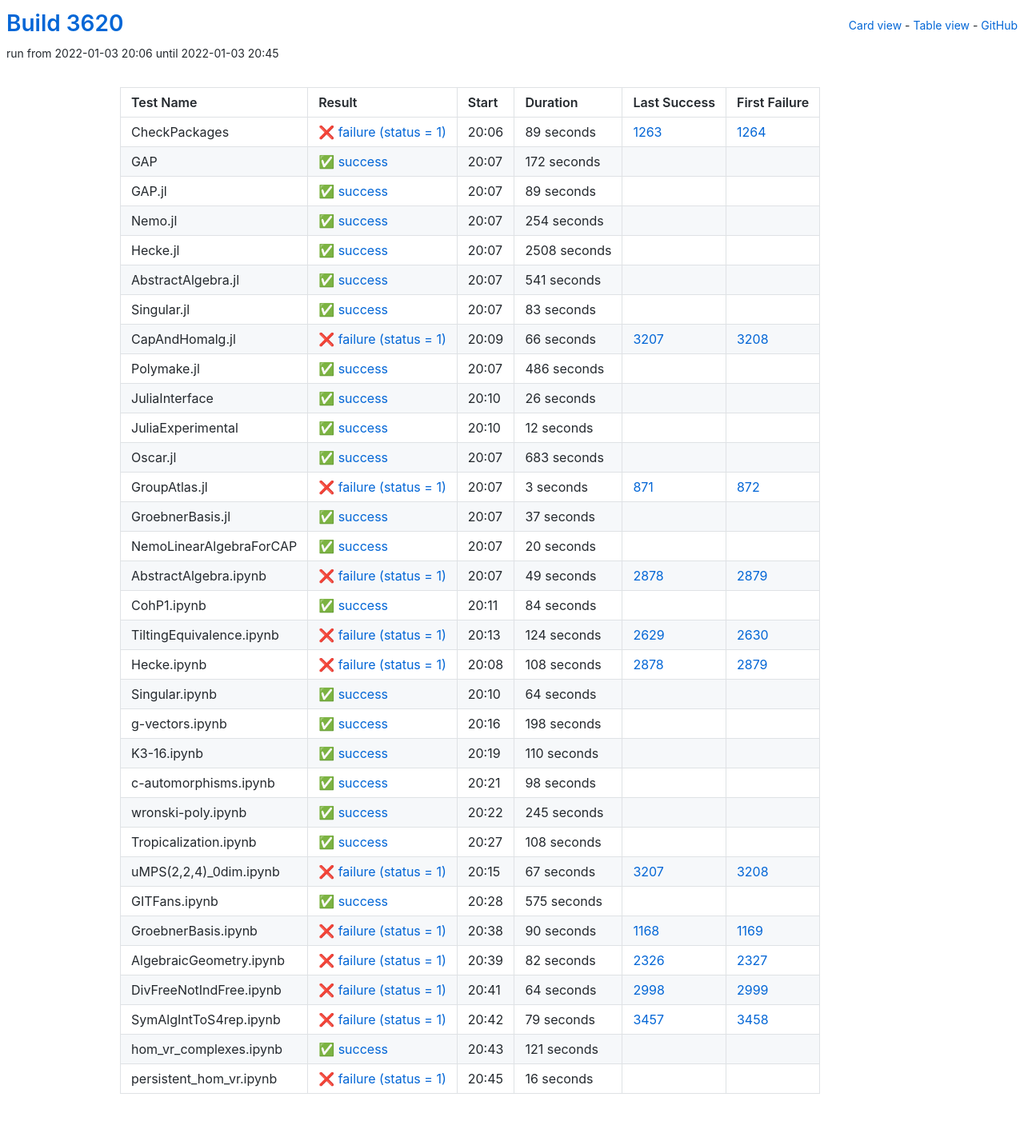
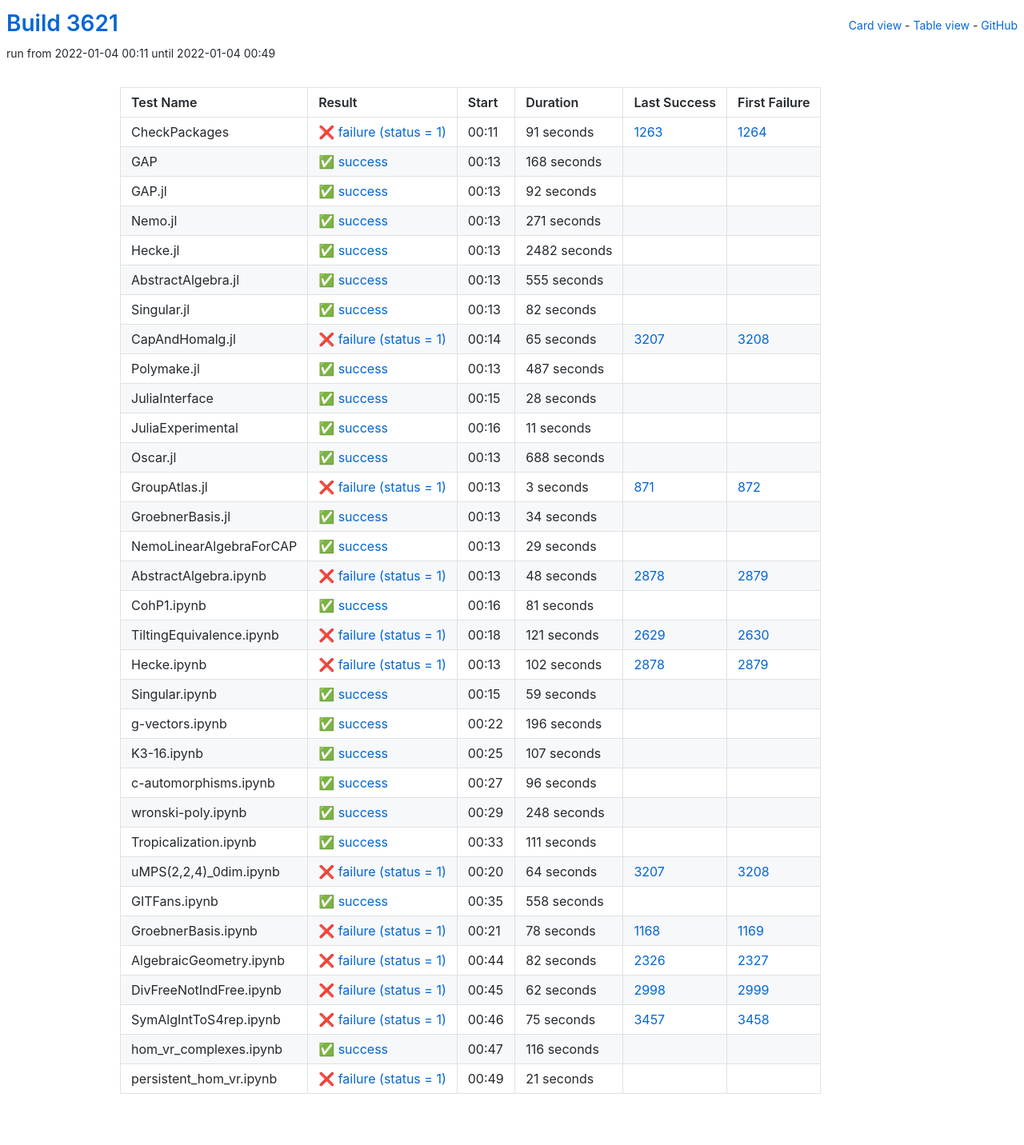
Before and after one commit to oscar-system/oscar-ci-status-stable, a Jekyll site: the page built from table.html, in a window 1280 px wide. Shown: the whole page at 80% size. Built offline with Jekyll 4.4.1, drawn with Linux system fonts in a browser that asks for light colours.

Commit message:
Build #3621

```diff
--- a/_data/ci.yml
+++ b/_data/ci.yml
@@ -1,6 +1,6 @@
 ---
-build: 3620
-build_url: https://oscarci.mathematik.uni-kl.de/job/oscar-stable/3620/
+build: 3621
+build_url: https://oscarci.mathematik.uni-kl.de/job/oscar-stable/3621/
 job: oscar-stable
 organization: oscar-system
 repo: oscar-ci-status-stable
@@ -8,152 +8,152 @@ repourl: https://github.com/oscar-system/oscar-ci-status-stable
 tests:
 - name: CheckPackages
   id: checkpackages
-  log: https://oscarci.mathematik.uni-kl.de/job/oscar-stable/3620/artifact/logs/build-3620/CheckPackages.log
-  start: 2022-01-03 20:06
+  log: https://oscarci.mathematik.uni-kl.de/job/oscar-stable/3621/artifact/logs/build-3621/CheckPackages.log
+  start: 2022-01-04 00:11
   success: false
   exitcode: 1
   status: failure
-  duration: 89
+  duration: 91
   last_success: 1263
   last_success_url: https://oscarci.mathematik.uni-kl.de/job/oscar-stable/1263/
   first_failure: 1264
   first_failure_url: https://oscarci.mathematik.uni-kl.de/job/oscar-stable/1264/
 - name: GAP
   id: gap
-  log: https://oscarci.mathematik.uni-kl.de/job/oscar-stable/3620/artifact/logs/build-3620/GAP.log
-  start: 2022-01-03 20:07
+  log: https://oscarci.mathematik.uni-kl.de/job/oscar-stable/3621/artifact/logs/build-3621/GAP.log
+  start: 2022-01-04 00:13
   success: true
   exitcode: 0
   status: success
-  duration: 172
+  duration: 168
   last_success: false
   last_success_url:
   first_failure: false
   first_failure_url:
 - name: GAP.jl
   id: gap-jl
-  log: https://oscarci.mathematik.uni-kl.de/job/oscar-stable/3620/artifact/logs/build-3620/GAP.jl.log
-  start: 2022-01-03 20:07
+  log: https://oscarci.mathematik.uni-kl.de/job/oscar-stable/3621/artifact/logs/build-3621/GAP.jl.log
+  start: 2022-01-04 00:13
   success: true
   exitcode: 0
   status: success
-  duration: 89
+  duration: 92
   last_success: false
   last_success_url:
   first_failure: false
   first_failure_url:
 - name: Nemo.jl
   id: nemo-jl
-  log: https://oscarci.mathematik.uni-kl.de/job/oscar-stable/3620/artifact/logs/build-3620/Nemo.jl.log
-  start: 2022-01-03 20:07
+  log: https://oscarci.mathematik.uni-kl.de/job/oscar-stable/3621/artifact/logs/build-3621/Nemo.jl.log
+  start: 2022-01-04 00:13
   success: true
   exitcode: 0
   status: success
-  duration: 254
+  duration: 271
   last_success: false
   last_success_url:
   first_failure: false
   first_failure_url:
 - name: Hecke.jl
   id: hecke-jl
-  log: https://oscarci.mathematik.uni-kl.de/job/oscar-stable/3620/artifact/logs/build-3620/Hecke.jl.log
-  start: 2022-01-03 20:07
+  log: https://oscarci.mathematik.uni-kl.de/job/oscar-stable/3621/artifact/logs/build-3621/Hecke.jl.log
+  start: 2022-01-04 00:13
   success: true
   exitcode: 0
   status: success
-  duration: 2508
+  duration: 2482
   last_success: false
   last_success_url:
   first_failure: false
   first_failure_url:
 - name: AbstractAlgebra.jl
   id: abstractalgebra-jl
-  log: https://oscarci.mathematik.uni-kl.de/job/oscar-stable/3620/artifact/logs/build-3620/AbstractAlgebra.jl.log
-  start: 2022-01-03 20:07
+  log: https://oscarci.mathematik.uni-kl.de/job/oscar-stable/3621/artifact/logs/build-3621/AbstractAlgebra.jl.log
+  start: 2022-01-04 00:13
   success: true
   exitcode: 0
   status: success
-  duration: 541
+  duration: 555
   last_success: false
   last_success_url:
   first_failure: false
   first_failure_url:
 - name: Singular.jl
   id: singular-jl
-  log: https://oscarci.mathematik.uni-kl.de/job/oscar-stable/3620/artifact/logs/build-3620/Singular.jl.log
-  start: 2022-01-03 20:07
+  log: https://oscarci.mathematik.uni-kl.de/job/oscar-stable/3621/artifact/logs/build-3621/Singular.jl.log
+  start: 2022-01-04 00:13
   success: true
   exitcode: 0
   status: success
-  duration: 83
+  duration: 82
   last_success: false
   last_success_url:
   first_failure: false
   first_failure_url:
 - name: CapAndHomalg.jl
   id: capandhomalg-jl
-  log: https://oscarci.mathematik.uni-kl.de/job/oscar-stable/3620/artifact/logs/build-3620/CapAndHomalg.jl.log
-  start: 2022-01-03 20:09
+  log: https://oscarci.mathematik.uni-kl.de/job/oscar-stable/3621/artifact/logs/build-3621/CapAndHomalg.jl.log
+  start: 2022-01-04 00:14
   success: false
   exitcode: 1
   status: failure
-  duration: 66
+  duration: 65
   last_success: 3207
   last_success_url: https://oscarci.mathematik.uni-kl.de/job/oscar-stable/3207/
   first_failure: 3208
   first_failure_url: https://oscarci.mathematik.uni-kl.de/job/oscar-stable/3208/
 - name: Polymake.jl
   id: polymake-jl
-  log: https://oscarci.mathematik.uni-kl.de/job/oscar-stable/3620/artifact/logs/build-3620/Polymake.jl.log
-  start: 2022-01-03 20:07
+  log: https://oscarci.mathematik.uni-kl.de/job/oscar-stable/3621/artifact/logs/build-3621/Polymake.jl.log
+  start: 2022-01-04 00:13
   success: true
   exitcode: 0
   status: success
-  duration: 486
+  duration: 487
   last_success: false
   last_success_url:
   first_failure: false
   first_failure_url:
 - name: JuliaInterface
   id: juliainterface
-  log: https://oscarci.mathematik.uni-kl.de/job/oscar-stable/3620/artifact/logs/build-3620/JuliaInterface.log
-  start: 2022-01-03 20:10
+  log: https://oscarci.mathematik.uni-kl.de/job/oscar-stable/3621/artifact/logs/build-3621/JuliaInterface.log
+  start: 2022-01-04 00:15
   success: true
   exitcode: 0
   status: success
-  duration: 26
+  duration: 28
   last_success: false
   last_success_url:
   first_failure: false
   first_failure_url:
 - name: JuliaExperimental
   id: juliaexperimental
-  log: https://oscarci.mathematik.uni-kl.de/job/oscar-stable/3620/artifact/logs/build-3620/JuliaExperimental.log
-  start: 2022-01-03 20:10
+  log: https://oscarci.mathematik.uni-kl.de/job/oscar-stable/3621/artifact/logs/build-3621/JuliaExperimental.log
+  start: 2022-01-04 00:16
   success: true
   exitcode: 0
   status: success
-  duration: 12
+  duration: 11
   last_success: false
   last_success_url:
   first_failure: false
   first_failure_url:
 - name: Oscar.jl
   id: oscar-jl
-  log: https://oscarci.mathematik.uni-kl.de/job/oscar-stable/3620/artifact/logs/build-3620/Oscar.jl.log
-  start: 2022-01-03 20:07
+  log: https://oscarci.mathematik.uni-kl.de/job/oscar-stable/3621/artifact/logs/build-3621/Oscar.jl.log
+  start: 2022-01-04 00:13
   success: true
   exitcode: 0
   status: success
-  duration: 683
+  duration: 688
   last_success: false
   last_success_url:
   first_failure: false
   first_failure_url:
 - name: GroupAtlas.jl
   id: groupatlas-jl
-  log: https://oscarci.mathematik.uni-kl.de/job/oscar-stable/3620/artifact/logs/build-3620/GroupAtlas.jl.log
-  start: 2022-01-03 20:07
+  log: https://oscarci.mathematik.uni-kl.de/job/oscar-stable/3621/artifact/logs/build-3621/GroupAtlas.jl.log
+  start: 2022-01-04 00:13
   success: false
   exitcode: 1
   status: failure
@@ -164,188 +164,188 @@ tests:
   first_failure_url: https://oscarci.mathematik.uni-kl.de/job/oscar-stable/872/
 - name: GroebnerBasis.jl
   id: groebnerbasis-jl
-  log: https://oscarci.mathematik.uni-kl.de/job/oscar-stable/3620/artifact/logs/build-3620/GroebnerBasis.jl.log
-  start: 2022-01-03 20:07
+  log: https://oscarci.mathematik.uni-kl.de/job/oscar-stable/3621/artifact/logs/build-3621/GroebnerBasis.jl.log
+  start: 2022-01-04 00:13
   success: true
   exitcode: 0
   status: success
-  duration: 37
+  duration: 34
   last_success: false
   last_success_url:
   first_failure: false
   first_failure_url:
 - name: NemoLinearAlgebraForCAP
   id: nemolinearalgebraforcap
-  log: https://oscarci.mathematik.uni-kl.de/job/oscar-stable/3620/artifact/logs/build-3620/NemoLinearAlgebraForCAP.log
-  start: 2022-01-03 20:07
+  log: https://oscarci.mathematik.uni-kl.de/job/oscar-stable/3621/artifact/logs/build-3621/NemoLinearAlgebraForCAP.log
+  start: 2022-01-04 00:13
   success: true
   exitcode: 0
   status: success
-  duration: 20
+  duration: 29
   last_success: false
   last_success_url:
   first_failure: false
   first_failure_url:
 - name: AbstractAlgebra.ipynb
   id: abstractalgebra-ipynb
-  log: https://oscarci.mathematik.uni-kl.de/job/oscar-stable/3620/artifact/logs/build-3620/AbstractAlgebra.ipynb.log
-  start: 2022-01-03 20:07
+  log: https://oscarci.mathematik.uni-kl.de/job/oscar-stable/3621/artifact/logs/build-3621/AbstractAlgebra.ipynb.log
+  start: 2022-01-04 00:13
   success: false
   exitcode: 1
   status: failure
-  duration: 49
+  duration: 48
   last_success: 2878
   last_success_url: https://oscarci.mathematik.uni-kl.de/job/oscar-stable/2878/
   first_failure: 2879
   first_failure_url: https://oscarci.mathematik.uni-kl.de/job/oscar-stable/2879/
 - name: CohP1.ipynb
   id: cohp1-ipynb
-  log: https://oscarci.mathematik.uni-kl.de/job/oscar-stable/3620/artifact/logs/build-3620/CohP1.ipynb.log
-  start: 2022-01-03 20:11
+  log: https://oscarci.mathematik.uni-kl.de/job/oscar-stable/3621/artifact/logs/build-3621/CohP1.ipynb.log
+  start: 2022-01-04 00:16
   success: true
   exitcode: 0
   status: success
-  duration: 84
+  duration: 81
   last_success: false
   last_success_url:
   first_failure: false
   first_failure_url:
 - name: TiltingEquivalence.ipynb
   id: tiltingequivalence-ipynb
-  log: https://oscarci.mathematik.uni-kl.de/job/oscar-stable/3620/artifact/logs/build-3620/TiltingEquivalence.ipynb.log
-  start: 2022-01-03 20:13
+  log: https://oscarci.mathematik.uni-kl.de/job/oscar-stable/3621/artifact/logs/build-3621/TiltingEquivalence.ipynb.log
+  start: 2022-01-04 00:18
   success: false
   exitcode: 1
   status: failure
-  duration: 124
+  duration: 121
   last_success: 2629
   last_success_url: https://oscarci.mathematik.uni-kl.de/job/oscar-stable/2629/
   first_failure: 2630
   first_failure_url: https://oscarci.mathematik.uni-kl.de/job/oscar-stable/2630/
 - name: Hecke.ipynb
   id: hecke-ipynb
-  log: https://oscarci.mathematik.uni-kl.de/job/oscar-stable/3620/artifact/logs/build-3620/Hecke.ipynb.log
-  start: 2022-01-03 20:08
+  log: https://oscarci.mathematik.uni-kl.de/job/oscar-stable/3621/artifact/logs/build-3621/Hecke.ipynb.log
+  start: 2022-01-04 00:13
   success: false
   exitcode: 1
   status: failure
-  duration: 108
+  duration: 102
   last_success: 2878
   last_success_url: https://oscarci.mathematik.uni-kl.de/job/oscar-stable/2878/
   first_failure: 2879
   first_failure_url: https://oscarci.mathematik.uni-kl.de/job/oscar-stable/2879/
 - name: Singular.ipynb
   id: singular-ipynb
-  log: https://oscarci.mathematik.uni-kl.de/job/oscar-stable/3620/artifact/logs/build-3620/Singular.ipynb.log
-  start: 2022-01-03 20:10
+  log: https://oscarci.mathematik.uni-kl.de/job/oscar-stable/3621/artifact/logs/build-3621/Singular.ipynb.log
+  start: 2022-01-04 00:15
   success: true
   exitcode: 0
   status: success
-  duration: 64
+  duration: 59
   last_success: false
   last_success_url:
   first_failure: false
   first_failure_url:
 - name: g-vectors.ipynb
   id: g-vectors-ipynb
-  log: https://oscarci.mathematik.uni-kl.de/job/oscar-stable/3620/artifact/logs/build-3620/g-vectors.ipynb.log
-  start: 2022-01-03 20:16
+  log: https://oscarci.mathematik.uni-kl.de/job/oscar-stable/3621/artifact/logs/build-3621/g-vectors.ipynb.log
+  start: 2022-01-04 00:22
   success: true
   exitcode: 0
   status: success
-  duration: 198
+  duration: 196
   last_success: false
   last_success_url:
   first_failure: false
   first_failure_url:
 - name: K3-16.ipynb
   id: k3-16-ipynb
-  log: https://oscarci.mathematik.uni-kl.de/job/oscar-stable/3620/artifact/logs/build-3620/K3-16.ipynb.log
-  start: 2022-01-03 20:19
+  log: https://oscarci.mathematik.uni-kl.de/job/oscar-stable/3621/artifact/logs/build-3621/K3-16.ipynb.log
+  start: 2022-01-04 00:25
   success: true
   exitcode: 0
   status: success
-  duration: 110
+  duration: 107
   last_success: false
   last_success_url:
   first_failure: false
   first_failure_url:
 - name: c-automorphisms.ipynb
   id: c-automorphisms-ipynb
-  log: https://oscarci.mathematik.uni-kl.de/job/oscar-stable/3620/artifact/logs/build-3620/c-automorphisms.ipynb.log
-  start: 2022-01-03 20:21
+  log: https://oscarci.mathematik.uni-kl.de/job/oscar-stable/3621/artifact/logs/build-3621/c-automorphisms.ipynb.log
+  start: 2022-01-04 00:27
   success: true
   exitcode: 0
   status: success
-  duration: 98
+  duration: 96
   last_success: false
   last_success_url:
   first_failure: false
   first_failure_url:
 - name: wronski-poly.ipynb
   id: wronski-poly-ipynb
-  log: https://oscarci.mathematik.uni-kl.de/job/oscar-stable/3620/artifact/logs/build-3620/wronski-poly.ipynb.log
-  start: 2022-01-03 20:22
+  log: https://oscarci.mathematik.uni-kl.de/job/oscar-stable/3621/artifact/logs/build-3621/wronski-poly.ipynb.log
+  start: 2022-01-04 00:29
   success: true
   exitcode: 0
   status: success
-  duration: 245
+  duration: 248
   last_success: false
   last_success_url:
   first_failure: false
   first_failure_url:
 - name: Tropicalization.ipynb
   id: tropicalization-ipynb
-  log: https://oscarci.mathematik.uni-kl.de/job/oscar-stable/3620/artifact/logs/build-3620/Tropicalization.ipynb.log
-  start: 2022-01-03 20:27
+  log: https://oscarci.mathematik.uni-kl.de/job/oscar-stable/3621/artifact/logs/build-3621/Tropicalization.ipynb.log
+  start: 2022-01-04 00:33
   success: true
   exitcode: 0
   status: success
-  duration: 108
+  duration: 111
   last_success: false
   last_success_url:
   first_failure: false
   first_failure_url:
 - name: uMPS(2,2,4)_0dim.ipynb
   id: umps-2-2-4-0dim-ipynb
-  log: https://oscarci.mathematik.uni-kl.de/job/oscar-stable/3620/artifact/logs/build-3620/uMPS-2-2-4-_0dim.ipynb.log
-  start: 2022-01-03 20:15
+  log: https://oscarci.mathematik.uni-kl.de/job/oscar-stable/3621/artifact/logs/build-3621/uMPS-2-2-4-_0dim.ipynb.log
+  start: 2022-01-04 00:20
   success: false
   exitcode: 1
   status: failure
-  duration: 67
+  duration: 64
   last_success: 3207
   last_success_url: https://oscarci.mathematik.uni-kl.de/job/oscar-stable/3207/
   first_failure: 3208
   first_failure_url: https://oscarci.mathematik.uni-kl.de/job/oscar-stable/3208/
 - name: GITFans.ipynb
   id: gitfans-ipynb
-  log: https://oscarci.mathematik.uni-kl.de/job/oscar-stable/3620/artifact/logs/build-3620/GITFans.ipynb.log
-  start: 2022-01-03 20:28
+  log: https://oscarci.mathematik.uni-kl.de/job/oscar-stable/3621/artifact/logs/build-3621/GITFans.ipynb.log
+  start: 2022-01-04 00:35
   success: true
   exitcode: 0
   status: success
-  duration: 575
+  duration: 558
   last_success: false
   last_success_url:
   first_failure: false
   first_failure_url:
 - name: GroebnerBasis.ipynb
   id: groebnerbasis-ipynb
-  log: https://oscarci.mathematik.uni-kl.de/job/oscar-stable/3620/artifact/logs/build-3620/GroebnerBasis.ipynb.log
-  start: 2022-01-03 20:38
+  log: https://oscarci.mathematik.uni-kl.de/job/oscar-stable/3621/artifact/logs/build-3621/GroebnerBasis.ipynb.log
+  start: 2022-01-04 00:21
   success: false
   exitcode: 1
   status: failure
-  duration: 90
+  duration: 78
   last_success: 1168
   last_success_url: https://oscarci.mathematik.uni-kl.de/job/oscar-stable/1168/
   first_failure: 1169
   first_failure_url: https://oscarci.mathematik.uni-kl.de/job/oscar-stable/1169/
 - name: AlgebraicGeometry.ipynb
   id: algebraicgeometry-ipynb
-  log: https://oscarci.mathematik.uni-kl.de/job/oscar-stable/3620/artifact/logs/build-3620/AlgebraicGeometry.ipynb.log
-  start: 2022-01-03 20:39
+  log: https://oscarci.mathematik.uni-kl.de/job/oscar-stable/3621/artifact/logs/build-3621/AlgebraicGeometry.ipynb.log
+  start: 2022-01-04 00:44
   success: false
   exitcode: 1
   status: failure
@@ -356,48 +356,48 @@ tests:
   first_failure_url: https://oscarci.mathematik.uni-kl.de/job/oscar-stable/2327/
 - name: DivFreeNotIndFree.ipynb
   id: divfreenotindfree-ipynb
-  log: https://oscarci.mathematik.uni-kl.de/job/oscar-stable/3620/artifact/logs/build-3620/DivFreeNotIndFree.ipynb.log
-  start: 2022-01-03 20:41
+  log: https://oscarci.mathematik.uni-kl.de/job/oscar-stable/3621/artifact/logs/build-3621/DivFreeNotIndFree.ipynb.log
+  start: 2022-01-04 00:45
   success: false
   exitcode: 1
   status: failure
-  duration: 64
+  duration: 62
   last_success: 2998
   last_success_url: https://oscarci.mathematik.uni-kl.de/job/oscar-stable/2998/
   first_failure: 2999
   first_failure_url: https://oscarci.mathematik.uni-kl.de/job/oscar-stable/2999/
 - name: SymAlgIntToS4rep.ipynb
   id: symalginttos4rep-ipynb
-  log: https://oscarci.mathematik.uni-kl.de/job/oscar-stable/3620/artifact/logs/build-3620/SymAlgIntToS4rep.ipynb.log
-  start: 2022-01-03 20:42
+  log: https://oscarci.mathematik.uni-kl.de/job/oscar-stable/3621/artifact/logs/build-3621/SymAlgIntToS4rep.ipynb.log
+  start: 2022-01-04 00:46
   success: false
   exitcode: 1
   status: failure
-  duration: 79
+  duration: 75
   last_success: 3457
   last_success_url: https://oscarci.mathematik.uni-kl.de/job/oscar-stable/3457/
   first_failure: 3458
   first_failure_url: https://oscarci.mathematik.uni-kl.de/job/oscar-stable/3458/
 - name: hom_vr_complexes.ipynb
   id: hom-vr-complexes-ipynb
-  log: https://oscarci.mathematik.uni-kl.de/job/oscar-stable/3620/artifact/logs/build-3620/hom_vr_complexes.ipynb.log
-  start: 2022-01-03 20:43
+  log: https://oscarci.mathematik.uni-kl.de/job/oscar-stable/3621/artifact/logs/build-3621/hom_vr_complexes.ipynb.log
+  start: 2022-01-04 00:47
   success: true
   exitcode: 0
   status: success
-  duration: 121
+  duration: 116
   last_success: false
   last_success_url:
   first_failure: false
   first_failure_url:
 - name: persistent_hom_vr.ipynb
   id: persistent-hom-vr-ipynb
-  log: https://oscarci.mathematik.uni-kl.de/job/oscar-stable/3620/artifact/logs/build-3620/persistent_hom_vr.ipynb.log
-  start: 2022-01-03 20:45
+  log: https://oscarci.mathematik.uni-kl.de/job/oscar-stable/3621/artifact/logs/build-3621/persistent_hom_vr.ipynb.log
+  start: 2022-01-04 00:49
   success: false
   exitcode: 1
   status: failure
-  duration: 16
+  duration: 21
   last_success: false
   last_success_url:
   first_failure: false
```
Also changed, not shown: README.md.
